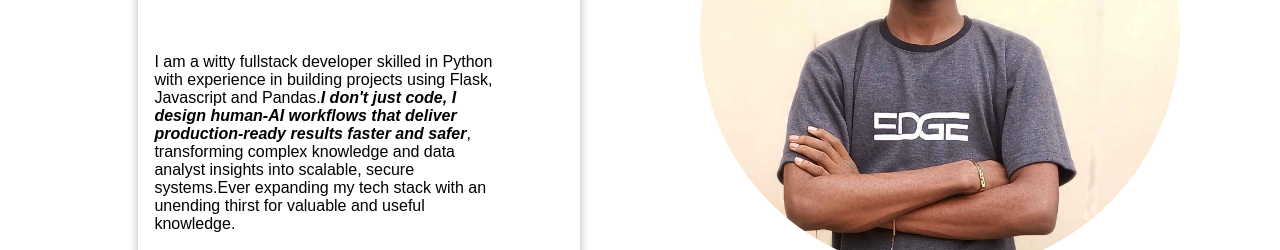
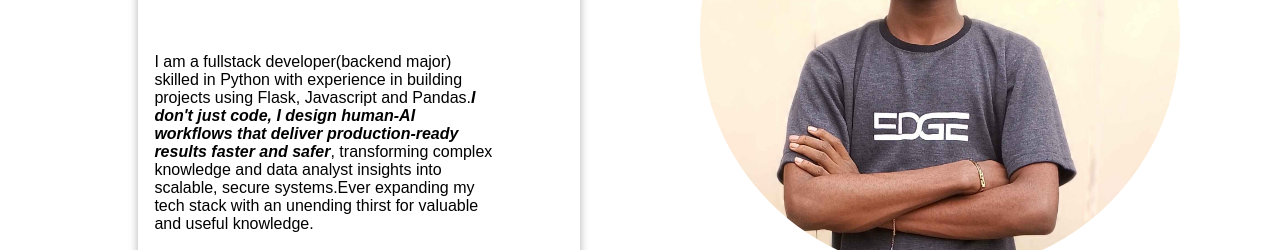
Before and after one commit to Prosperiko/ProsperOssaiku-Portfolio, a plain HTML site: page index.html in a window 1280 px wide. Shown: the part 437-687 px from the top of the page. Drawn offline with Linux system fonts and the light colour scheme.

Commit message:
updated to eng

```diff
--- a/index.html
+++ b/index.html
@@ -45,7 +45,7 @@
             <h4 class="role">Fullstack Developer</h4>
             <br>
             <br>
-            <p class = 'q-abt slid-in'> I am a witty fullstack developer skilled in Python with experience in building projects using Flask, Javascript and Pandas.<span style="font-weight: 700; font-style: italic;">I don't just code, I design human-AI workflows that deliver production-ready results faster and safer</span>, transforming complex knowledge and data analyst insights into scalable, secure systems.Ever expanding my tech stack with an unending thirst for valuable and useful knowledge.</p>
+            <p class = 'q-abt slid-in'> I am a fullstack developer(backend major) skilled in Python with experience in building projects using Flask, Javascript and Pandas.<span style="font-weight: 700; font-style: italic;">I don't just code, I design human-AI workflows that deliver production-ready results faster and safer</span>, transforming complex knowledge and data analyst insights into scalable, secure systems.Ever expanding my tech stack with an unending thirst for valuable and useful knowledge.</p>
             <div class="social-icons">
                 <a href="mailto:prosperossaiku@gmail.com" target="_blank"><i class="fas fa-envelope"></i></a>
                 <a href="https://x.com/Prosperiko" target="_blank"><i class="fab fa-x-twitter"></i></a>
```
Also changed, not shown: 2 other files.
